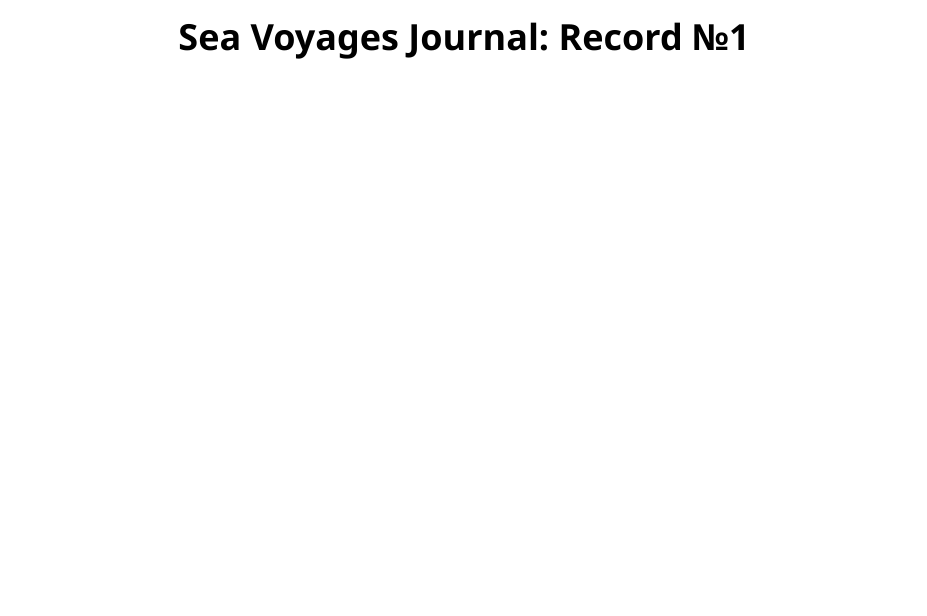
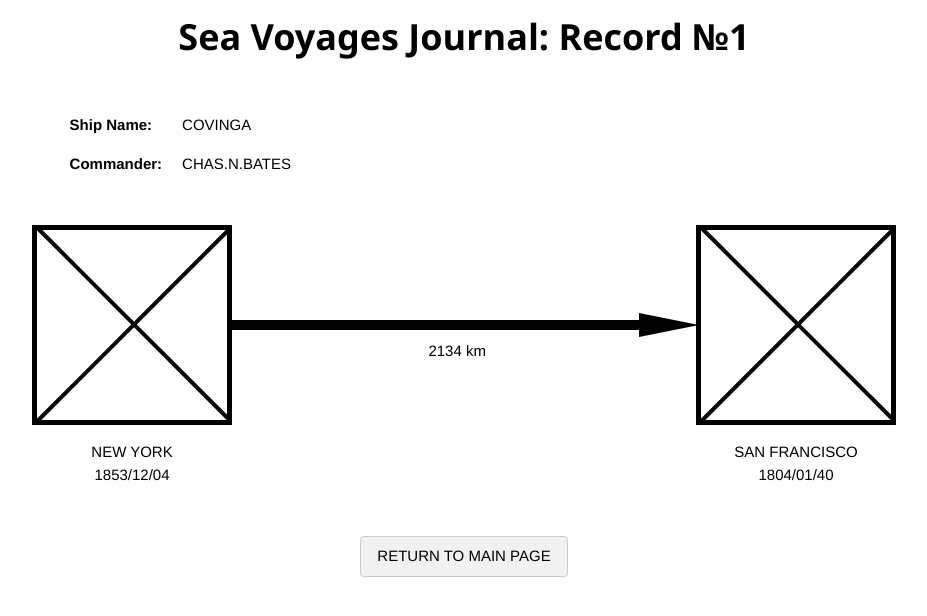
Before and after one commit to moevm/nosql2h20-sea-trips, a Vue app in the folder frontend/: page /record/1 in a window 1280 px wide. Shown: the top 616 px of the page, without its empty margins (176-1103 px from the left). Built offline with nearby package versions, Linux system fonts and the light colour scheme.

Commit message:
Вёрстка страницы с информацией о путешествии

```diff
--- a/frontend/src/components/Journal.vue
+++ b/frontend/src/components/Journal.vue
@@ -23,7 +23,7 @@
                     <th>Distance, km</th>
                     <th></th>
                 </tr>
-                <tr v-for="item in voyages" v-bind:key="item.id" class="w3-hover-light-grey">
+                <tr v-for="item in voyages" v-bind:key="item.id" class="w3-hover-light-grey" v-on:click="GoToRecord($event, item.id)" style="cursor: pointer">
                     <td style="height: 10px">{{ item.ship }}</td>
                     <td>{{ item.commander }}</td>
                     <td>{{ item.departure }}</td>
@@ -32,7 +32,7 @@
                     <td>{{ item.end }}</td>
                     <td>{{ item.distance }}</td>
                     <td style="padding: 0">
-                        <button class="w3-button w3-red w3-block" style="padding: 0; height: 40px" v-on:click="DelButtonClick(item.id)">Delete</button>
+                        <button class="w3-button w3-red w3-block del-button" style="padding: 0; height: 40px" v-on:click="DelButtonClick(item.id)">Delete</button>
                     </td>
                 </tr>
             </table>
@@ -188,6 +188,11 @@
             },
             DeleteRow: function () {
                 console.log(`Удаление из бд записи с id = ${this.modalWindow.rowId}`)
+            },
+            GoToRecord: function (event, id) {
+                if (!event.target.classList.contains('del-button')) {
+                    this.$router.push({path: `/record/${id}`});
+                }
             }
         }
     }
--- a/frontend/src/components/Record.vue
+++ b/frontend/src/components/Record.vue
@@ -1,13 +1,131 @@
 <template>
-    <h1>Sea Voyages Journal: Record №{{ this.$route.params.id }}</h1>
+    <div>
+        <h1>Sea Voyages Journal: Record №{{ this.$route.params.id }}</h1>
+        <div style="margin-top: 50px">
+            <div class="w3-left-align" style="margin-left: 16%">
+                <div class="w3-margin-bottom">
+                    <span style="font-weight: bold; display: inline-block; margin-right: 30px">Ship Name:</span>
+                    <span>{{ ship }}</span>
+                </div>
+                <div class="w3-margin-bottom">
+                    <span style="font-weight: bold; display: inline-block; margin-right: 20px">Commander:</span>
+                    <span>{{ commander }}</span>
+                </div>
+            </div>
+            <div style="margin-top: 50px">
+                <div class="w3-cell-row">
+                    <div class="w3-cell square-with-diagonals-container">
+                        <div class="square-with-diagonals"></div>
+                    </div>
+                    <div class="w3-cell w3-cell-middle" style="width: 40%; padding-right: 22px">
+                        <div class="arrow"></div>
+                        <div style="position: relative">
+                            <span style="display: inline-block; width: 80px; position: absolute; right: 40%; top: -40px">{{ distance }} km</span>
+                        </div>
+                    </div>
+                    <div class="w3-cell square-with-diagonals-container">
+                        <div class="square-with-diagonals"></div>
+                    </div>
+                </div>
+                <div class="w3-cell-row w3-margin-top">
+                    <div class="w3-cell square-with-diagonals-container">
+                        <div>
+                            <span>{{ departure }}</span>
+                        </div>
+                        <div>
+                            <span>{{ start }}</span>
+                        </div>
+                    </div>
+                    <div class="w3-cell w3-cell-middle" style="width: 40%; padding-right: 22px">
+                    </div>
+                    <div class="w3-cell square-with-diagonals-container">
+                        <div>
+                            <span>{{ destination }}</span>
+                        </div>
+                        <div>
+                            <span>{{ end }}</span>
+                        </div>
+                    </div>
+                </div>
+            </div>
+            <div style="margin-top: 50px">
+                <button class="w3-btn w3-light-grey w3-border w3-round" v-on:click="$router.push({path: `/`})">RETURN TO MAIN PAGE</button>
+            </div>
+        </div>
+    </div>
 </template>
 
 <script>
     export default {
-        name: "Record"
+        name: "Record",
+        data: function () {
+            return {
+                ship: 'COVINGA',
+                commander: 'CHAS.N.BATES',
+                departure: 'NEW YORK',
+                destination: 'SAN FRANCISCO',
+                start: '1853/12/04',
+                end: '1804/01/40',
+                distance: '2134'
+            }
+        }
     }
 </script>
 
 <style scoped>
+    .arrow {
+        position: relative;
+        margin: 50px auto;
+    }
 
+    .arrow:before, .arrow:after {
+        content: "";
+        display: block;
+        position: absolute;
+        width: 0;
+        height: 0;
+        border: 40px solid transparent;
+        border-right: 0;
+    }
+
+    .arrow {
+        width: 100%;
+        height: 10px;
+        background: #000000;
+    }
+
+    .arrow:after {
+        top: -7px;
+        right: -25px;
+        border-left-color: #000000;
+        border-width: 12px 0 12px 60px;
+    }
+
+    .square-with-diagonals-container{
+        width: 200px;
+    }
+
+    .square-with-diagonals{
+        position: relative;
+        width: 200px;
+        height: 200px;
+        border: 5px solid #000000;
+    }
+
+    .square-with-diagonals:before, .square-with-diagonals:after {
+        position: absolute;
+        top: -42px;
+        content: ' ';
+        height: 273px;
+        width: 4px;
+        background-color: #000000;
+    }
+
+    .square-with-diagonals:before {
+        transform: rotate(45deg);
+    }
+
+    .square-with-diagonals:after {
+        transform: rotate(-45deg);
+    }
 </style>
--- a/frontend/src/router/index.js
+++ b/frontend/src/router/index.js
@@ -8,7 +8,7 @@ import NotFound from "../components/NotFound";
 Vue.use(VueRouter);
 
 const routes = [
-    { path: '', component: Journal },
+    { path: '/', component: Journal },
     { path: '/statistics', component: Statistics },
     { path: '/record/:id', component: Record },
     { path: '*', component: NotFound}
```
